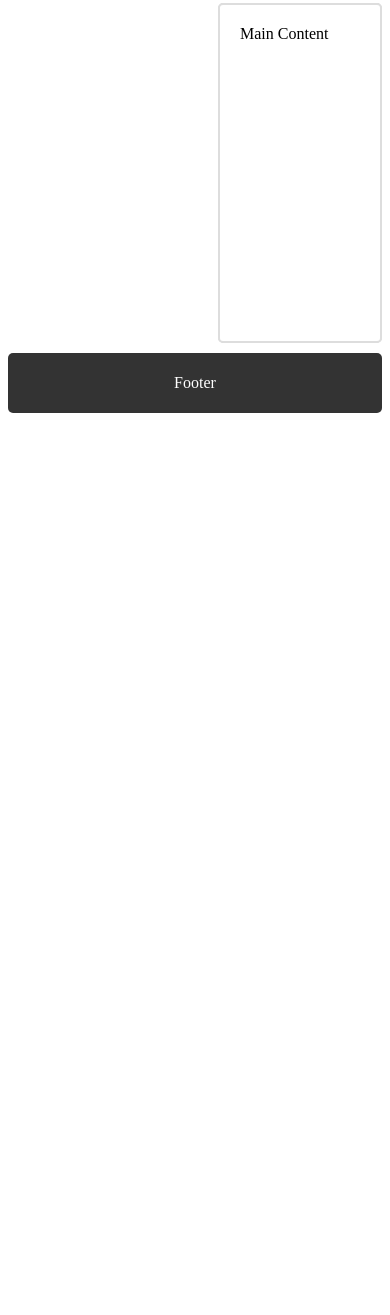
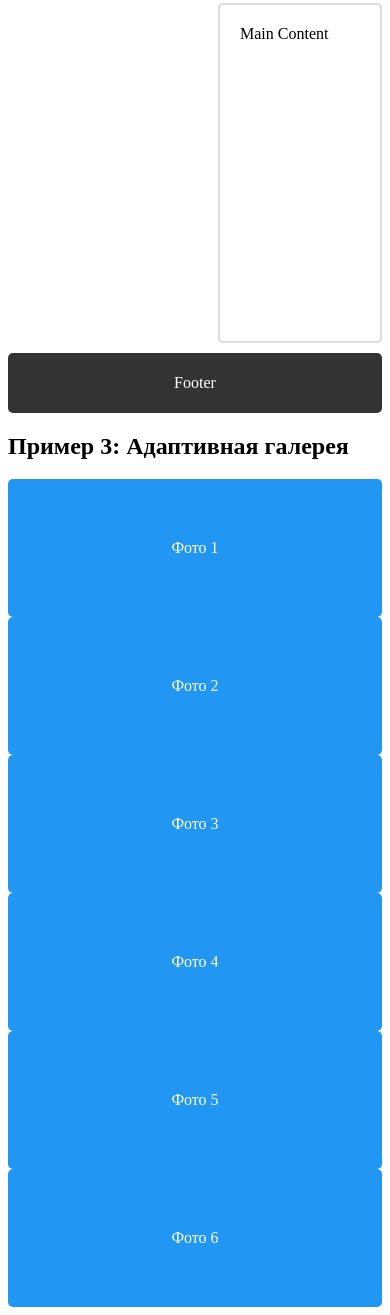
Before and after one commit to vvkkdehg/Lab8_AdaptiveGrid, a plain HTML site: page gridPractice.html in a window 390 px wide. Shown: the part 622-1937 px from the top of the page. Before the commit the page ends 1043 px from the top, so only its background shows below. Drawn offline with Linux system fonts and the light colour scheme.

Commit message:
Added responsive grid gallery

```diff
--- a/gridPractice.css
+++ b/gridPractice.css
@@ -53,3 +53,19 @@
     justify-content: center;
     border-radius: 5px;
 }
+.gallery {
+    display: grid;
+    grid-template-columns: repeat(auto-fit, minmax(200px, 1fr));
+    gap: 15px;
+}
+.gallery-item {
+  background-color: #2196f3;
+  color: white;
+  padding: 60px;
+  text-align: center;
+  border-radius: 5px;
+  transition: transform 0.3s;
+}
+.gallery-item:hover {
+    transform: scale(1.05);
+}
--- a/gridPractice.html
+++ b/gridPractice.html
@@ -32,5 +32,17 @@
             <footer class="footer">Footer</footer>
         </div>
     </section>
+
+    <section>
+        <h2>Пример 3: Адаптивная галерея</h2>
+        <div class="gallary">
+            <div class="gallery-item">Фото 1</div>
+            <div class="gallery-item">Фото 2</div>
+            <div class="gallery-item">Фото 3</div>
+            <div class="gallery-item">Фото 4</div>
+            <div class="gallery-item">Фото 5</div>
+            <div class="gallery-item">Фото 6</div>
+        </div>
+    </section>
 </body>
 </html>
```
